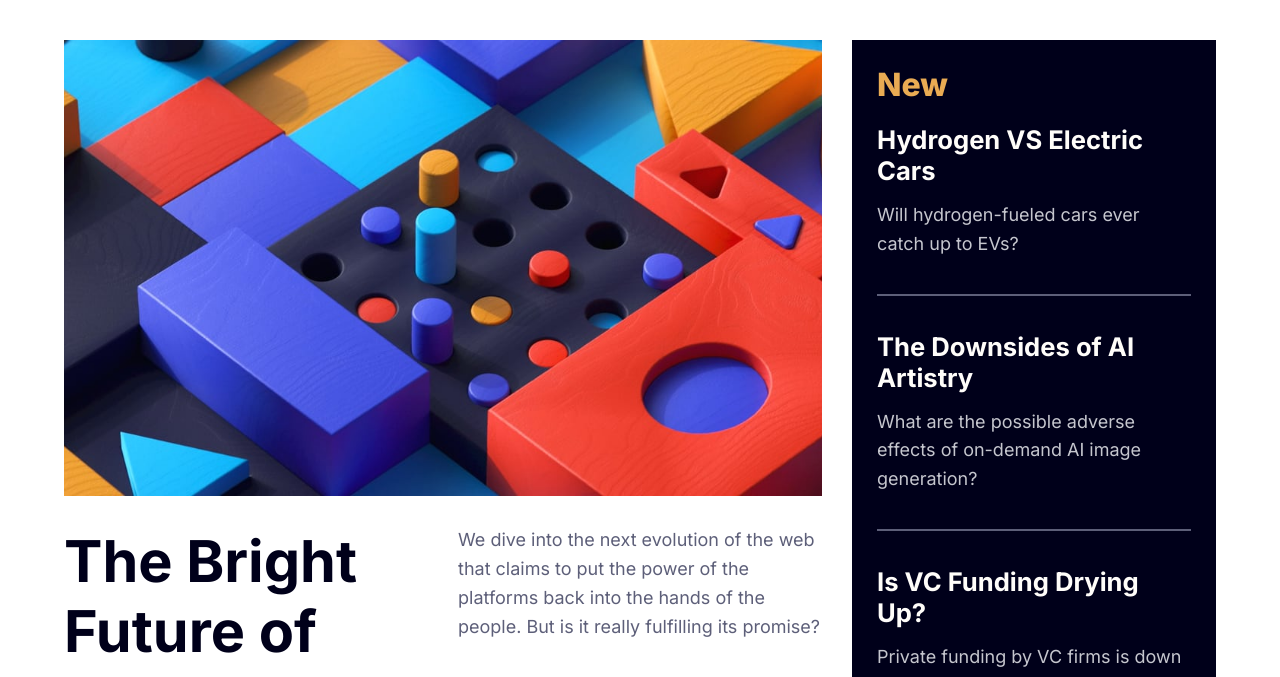
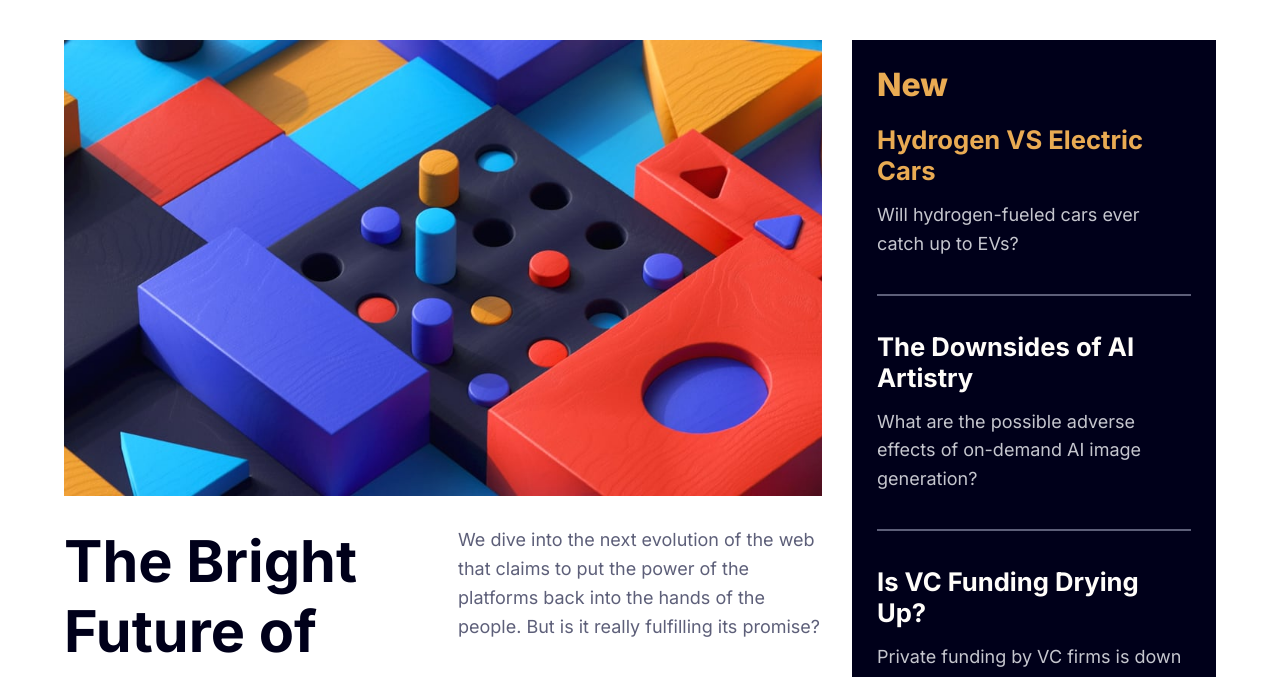
Before and after one commit to Dng120696/news-homepage, a plain HTML site: page index.html in a window 1280 px wide. In both pictures the pointer is over the element "Hydrogen VS Electric Cars". Shown: the part 119-796 px from the top of the page. Drawn offline with Linux system fonts and the light colour scheme.

Commit message:
initial commit

```diff
--- a/style.css
+++ b/style.css
@@ -197,6 +197,11 @@ img{
 .bg-dark-blue p{
   margin: 0;
 }
+.aside-secondary-title:hover{
+  cursor: pointer;
+  color: var(--Soft-orange);
+  transition: 800ms;
+}
 /* footer */
 footer{
   padding-top: clamp(5rem,5.5vw,6rem);
```
